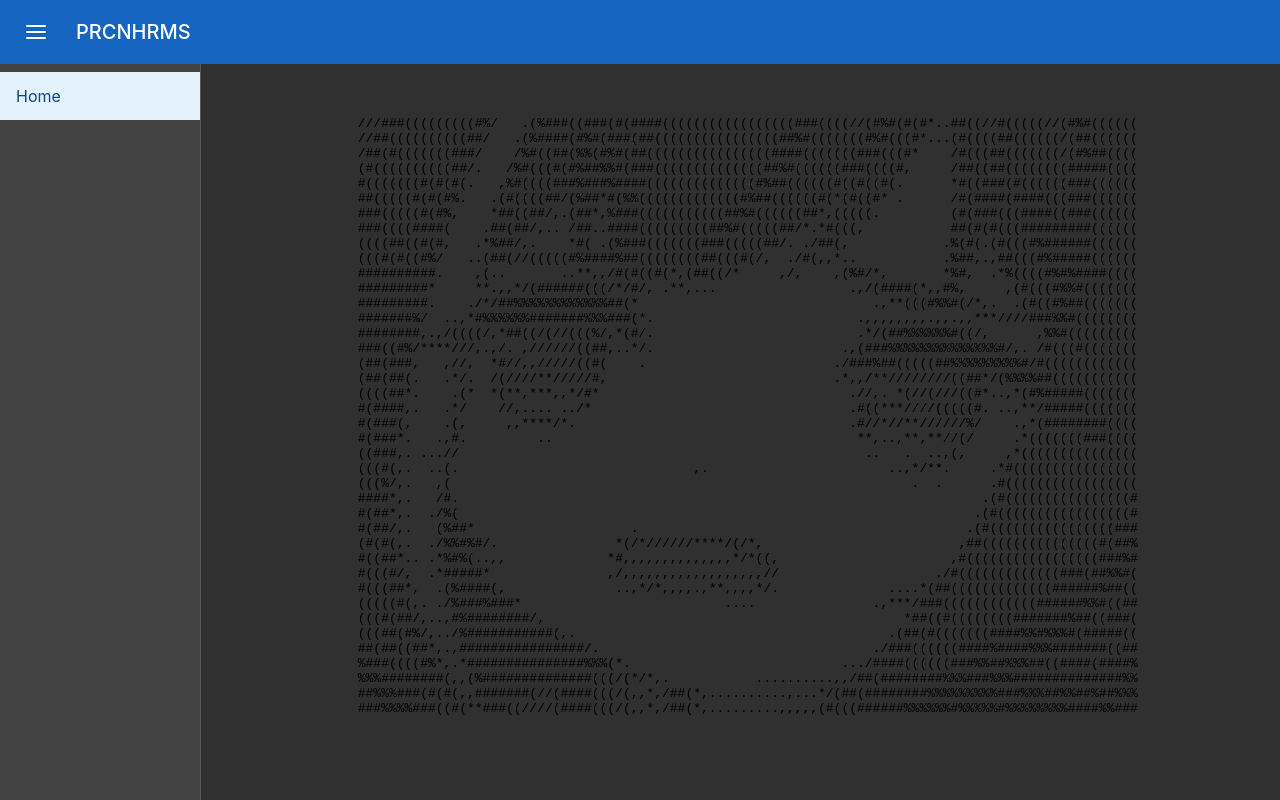
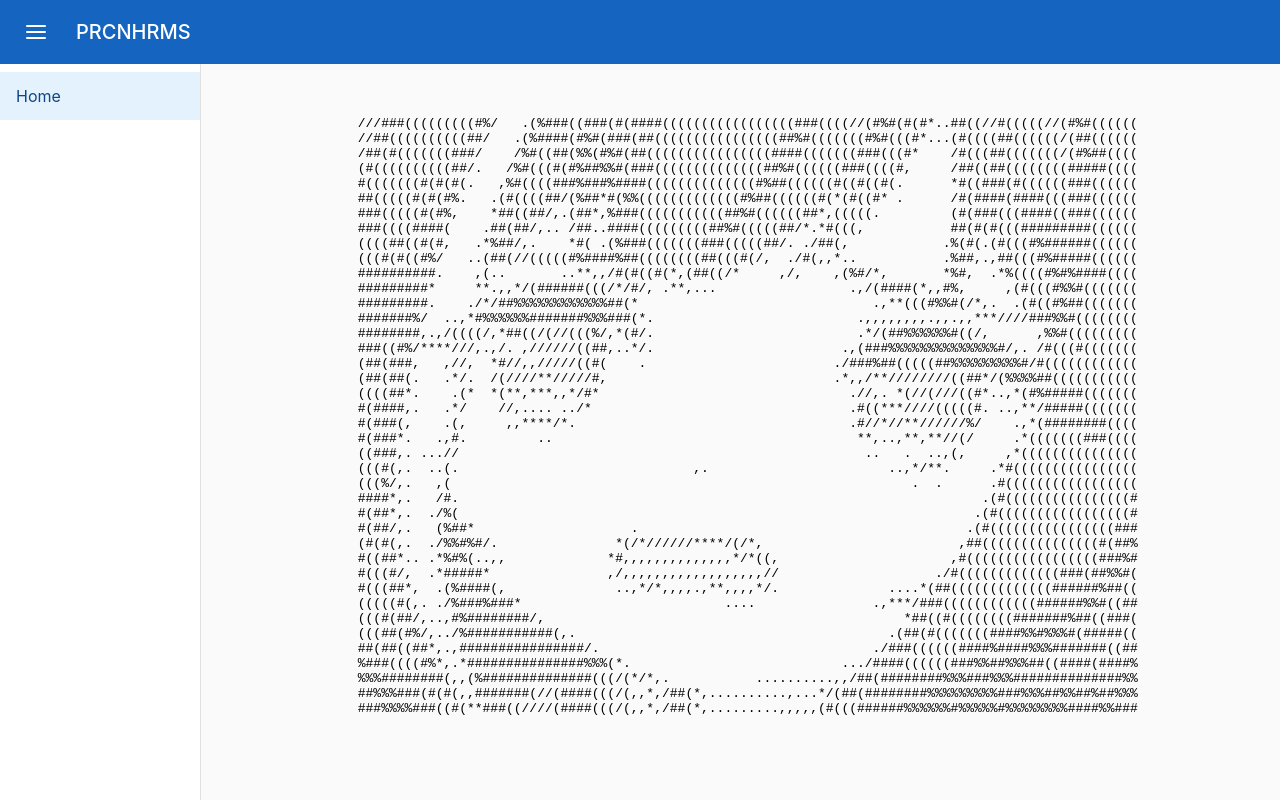
Before and after one commit to dexlansoprazole/PRCNHRMS, a React (Create React App) app in the folder client/: page /home in a window 1280 px wide. Built offline with nearby package versions, Linux system fonts and the light colour scheme; no server answers.

Commit message:
fix: fix style of drawer

```diff
--- a/client/src/App.js
+++ b/client/src/App.js
@@ -22,7 +22,7 @@ import './App.css';
 
 const theme = createMuiTheme({
   palette: {
-    type: 'dark',
+    type: 'light',
     primary: {
       main: blue[800],
       lighter: blue[50]
--- a/client/src/styles.js
+++ b/client/src/styles.js
@@ -129,7 +129,7 @@ export default makeStyles((theme) => ({
     color: '#fff',
   },
   nested: {
-    paddingLeft: theme.spacing(4) + ' !important',
+    paddingLeft: theme.spacing(4) + 'px !important',
   },
   drawerListItemSelected: {
     backgroundColor: theme.palette.primary.lighter + ' !important',
```
